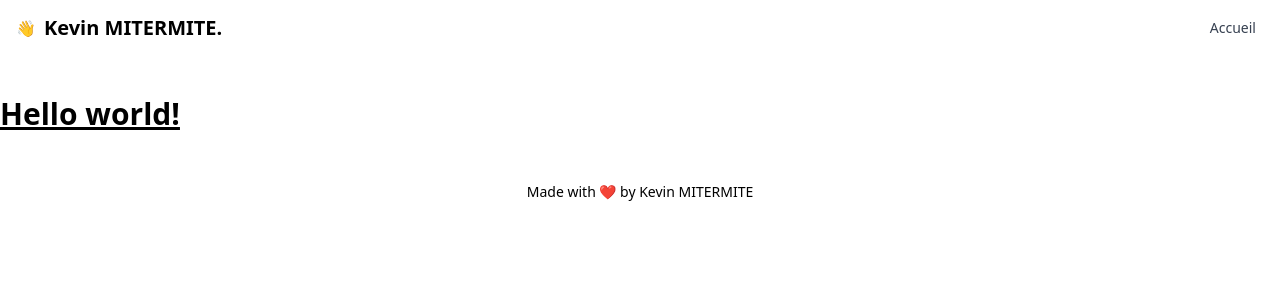
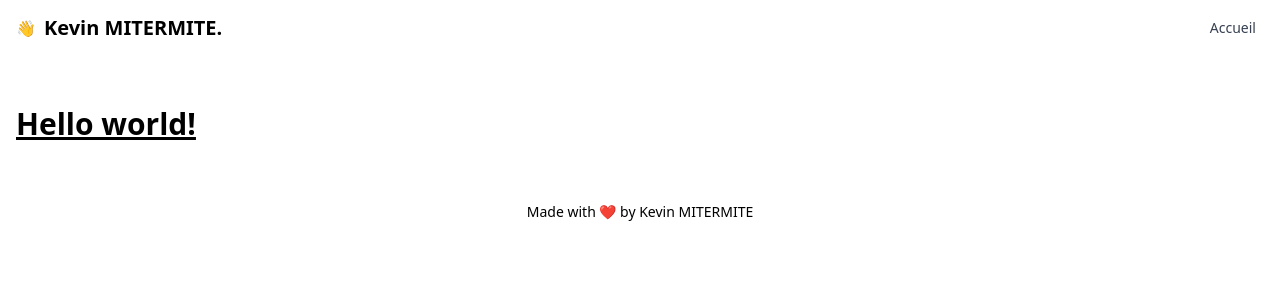
Before and after one commit to mitermitek/mitermitek.dev, a Next.js app: page / in a window 1280 px wide. Shown: the top 300 px of the page. Built offline with nearby package versions, Linux system fonts and the light colour scheme.

Commit message:
Adjust main container padding

```diff
--- a/components/layout.js
+++ b/components/layout.js
@@ -5,7 +5,9 @@ export default function Layout({ children }) {
   return (
     <>
       <Navbar />
-      <main className="container mx-auto mb-10">{children}</main>
+      <main className="container mx-auto px-2 sm:px-4 py-2.5 mb-10">
+        {children}
+      </main>
       <Footer />
     </>
   );
```
